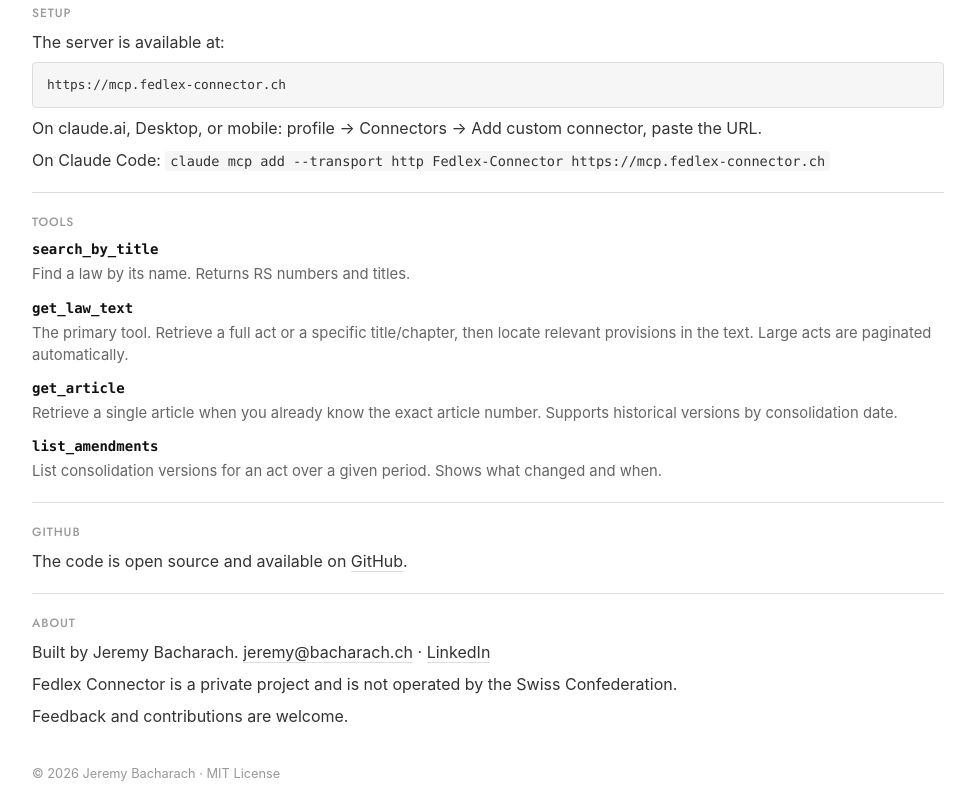
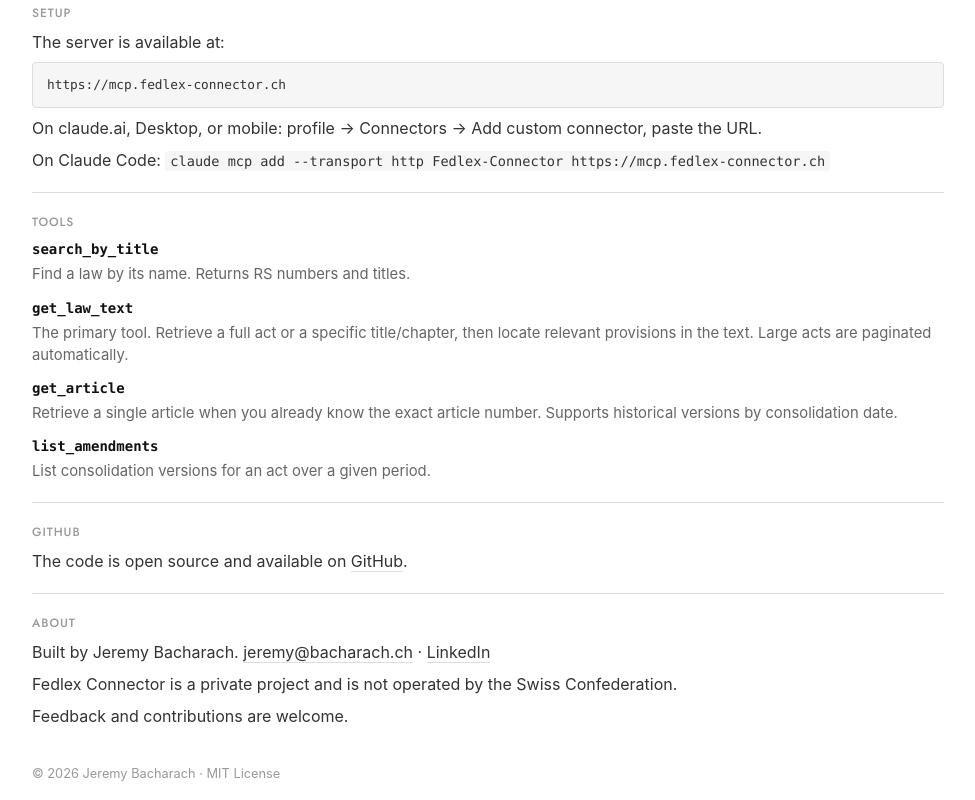
Before and after one commit to JayTheSkier/fedlex-connector, a website: page website/index.html in a window 1280 px wide. Shown: the part 635-1435 px from the top of the page, without its empty margins (152-1127 px from the left). Drawn offline with Linux system fonts and the light colour scheme.

Commit message:
Trim list_amendments description on landing page
Drop the "Shows what changed and when" sentence since the preceding
sentence already covers it.

```diff
--- a/website/index.html
+++ b/website/index.html
@@ -395,7 +395,7 @@
 
       <div class="tool">
         <h3>list_amendments</h3>
-        <p>List consolidation versions for an act over a given period. Shows what changed and when.</p>
+        <p>List consolidation versions for an act over a given period.</p>
       </div>
     </section>
 
```
